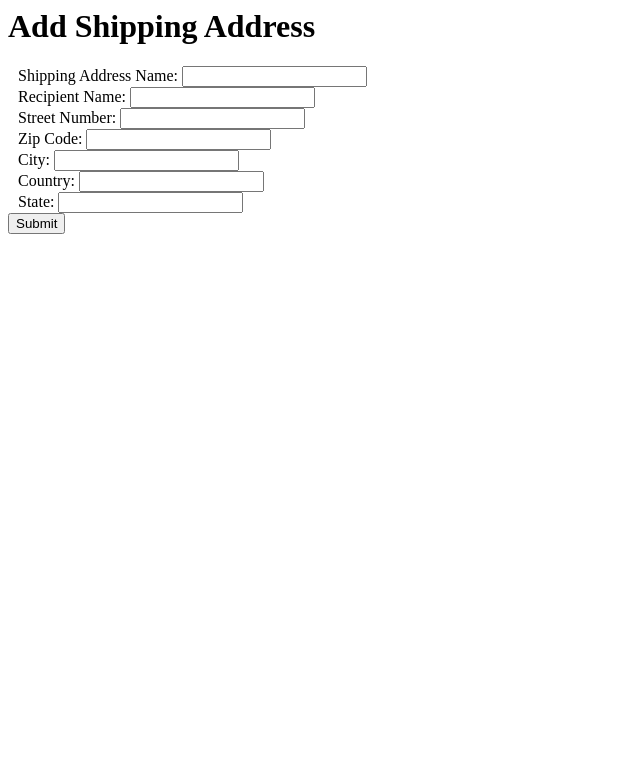
After one commit to DaleNaci/Desks-R-Us, a PHP site: page /data/frontend/create_shipping_address.html in a window 1280 px wide. The commit adds this page. Shown: the top 783 px of the page, without its empty margins (0-640 px from the left). Run offline with PHP 8.4, Linux system fonts and the light colour scheme.

Commit message:
Added front end for adding a shipping address

```diff
--- /dev/null
+++ b/data/frontend/create_shipping_address.html
@@ -0,0 +1,51 @@
+<html>
+    <head>
+        <title>Desks-R-Us</title>
+        <link rel="stylesheet" href="css/main.css">
+    </head>
+
+    <body>
+        <h1>Add Shipping Address</h1>
+
+        <div class="container">
+            <form name="form" method="post" action="../middleware/shipping_address_modifier.php">
+                <label class="label--margin-above">Shipping Address Name:</label>
+                <input type="text" id="shipping-address-name" name="shipping-address-name">
+
+                <br>
+
+                <label class="label--margin-above">Recipient Name:</label>
+                <input type="text" id="recipient-name" name="recipient-name">
+
+                <br>
+
+                <label class="label--margin-above">Street Number:</label>
+                <input type="text" id="street-num" name="street-num">
+
+                <br>
+
+                <label class="label--margin-above">Zip Code:</label>
+                <input type="text" id="zip-code" name="zip-code">
+
+                <br>
+
+                <label class="label--margin-above">City:</label>
+                <input type="text" id="city" name="city">
+
+                <br>
+
+                <label class="label--margin-above">Country:</label>
+                <input type="text" id="country" name="country">
+
+                <br>
+
+                <label class="label--margin-above">State:</label>
+                <input type="text" id="state" name="state">
+
+                <br>
+
+                <input type="submit" name="submit" value="Submit">
+            </form>
+        </div>
+    </body>
+</html>
--- a/data/frontend/shipping_addresses.php
+++ b/data/frontend/shipping_addresses.php
@@ -8,11 +8,11 @@
     </head>
 
     <body>
-        <button type="button" id="add-shipping-address-btn">Add Shipping Address</button>
+        <button type="button" id="create-shipping-address-btn">Create Shipping Address</button>
 
         <script type="text/javascript">
-            document.getElementById("add-shipping-address-btn").onclick = function () {
-                location.href = "add_shipping_address.html";
+            document.getElementById("create-shipping-address-btn").onclick = function () {
+                location.href = "create_shipping_address.html";
             }
         </script>
     </body>
--- /dev/null
+++ b/data/middleware/shipping_address_modifier.php
@@ -0,0 +1,5 @@
+<?php
+    require_once("../backend/add_shipping_address.php");
+
+
+?>
```
Also changed, not shown: data/frontend/add_shipping_address.html (deleted, +0 -9 lines), data/backend/add_shipping_address.php (added).
